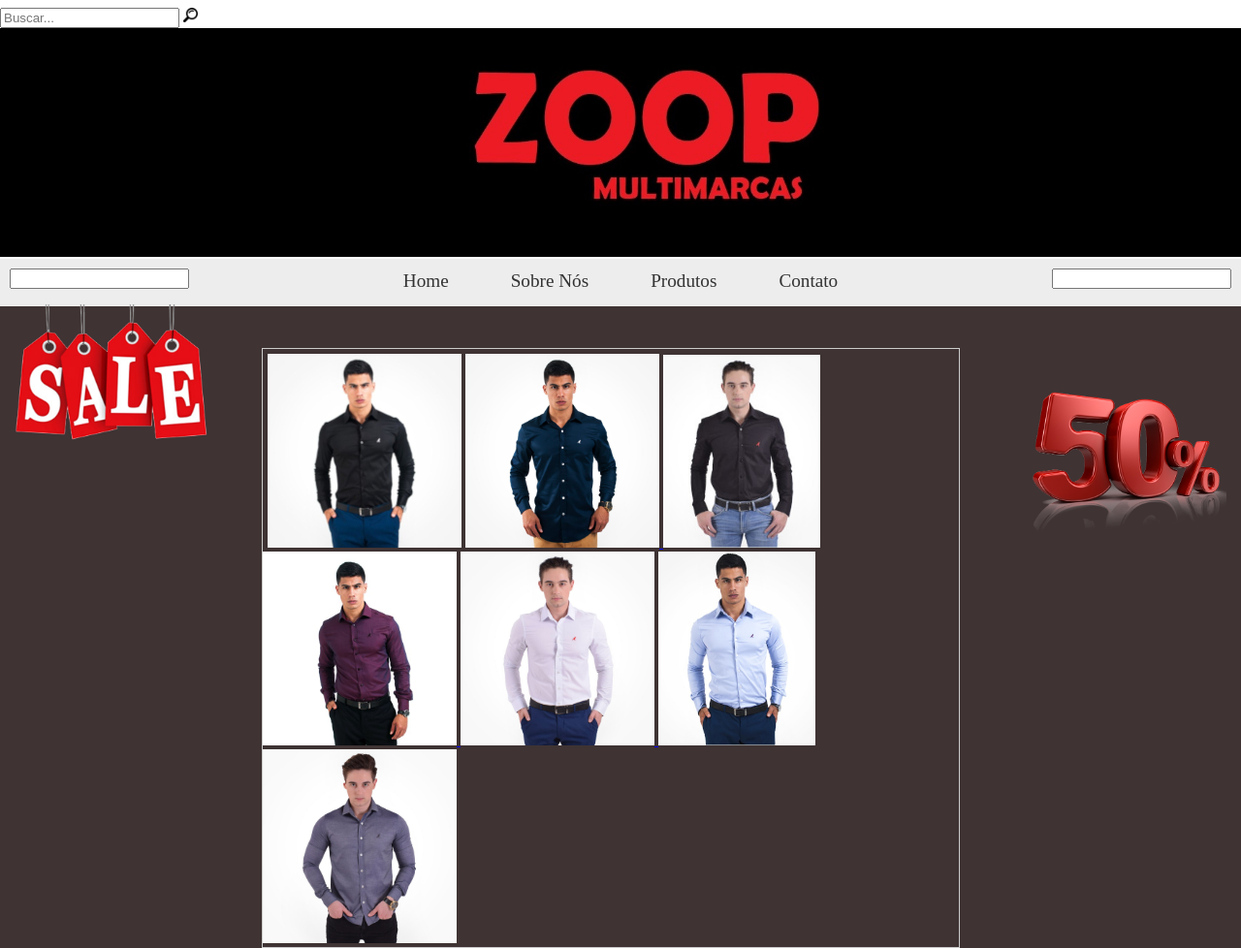
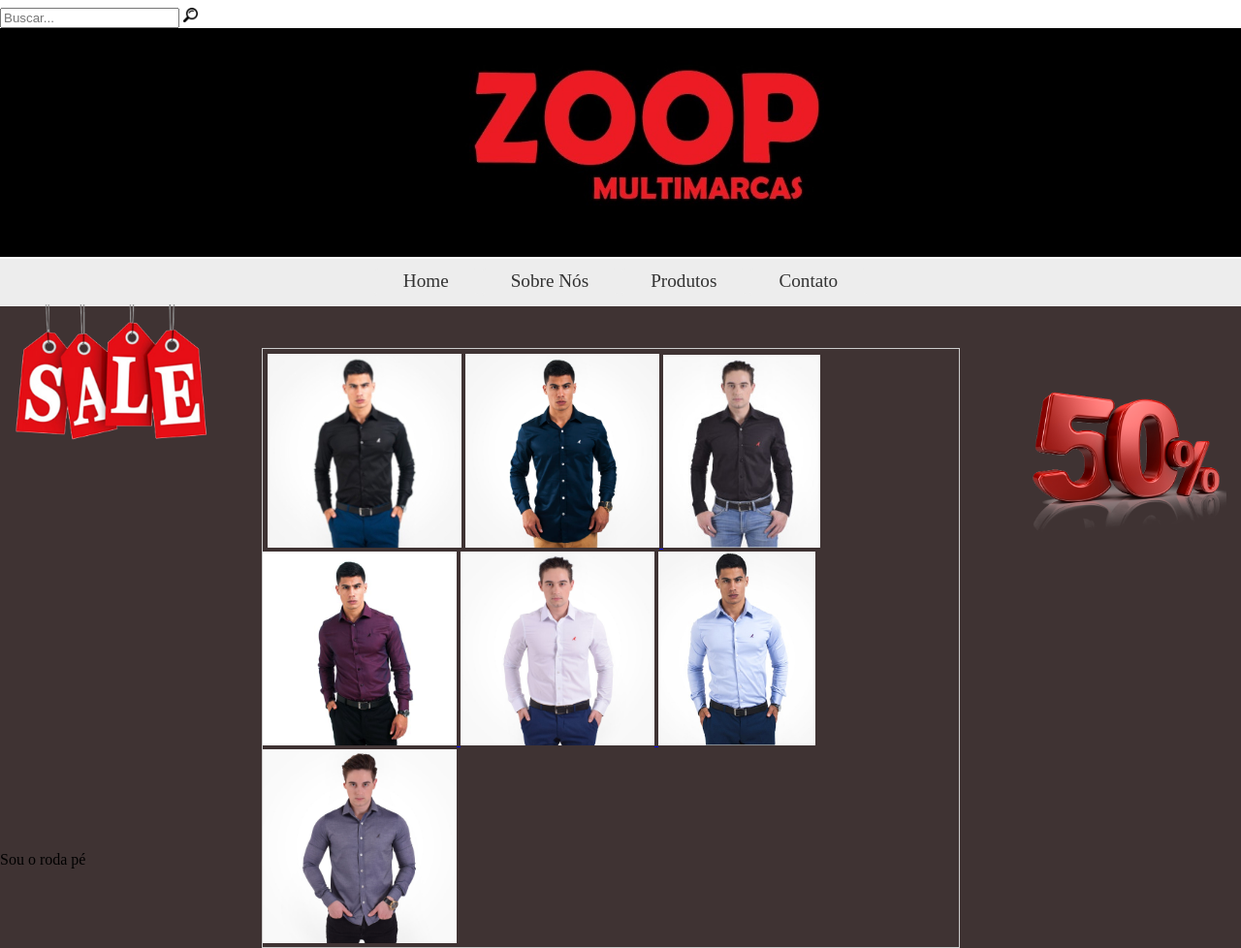
Before and after one commit to fczaidan/DeveWevi, a plain HTML site: page index.html in a window 1280 px wide. Shown: the whole page at 97% size. Drawn offline with Linux system fonts and the light colour scheme.

Commit message:
Update index.html

```diff
--- a/index.html
+++ b/index.html
@@ -18,8 +18,6 @@
     </header>
     <nav id="menu">
         <ul>
-            <input type="text" style="float: left">
-            <input type="text" style="float: right">
             <li><a href="index.html">Home</a></li>
             <li><a href="pages/about.html">Sobre Nós</a></li>
             <li><a href="pages/produtos.html">Produtos</a></li>
@@ -41,5 +39,6 @@
         </div>
 
     </main>
+    <footer> Sou o roda pé</footer>
 </body>
 </html>
```
